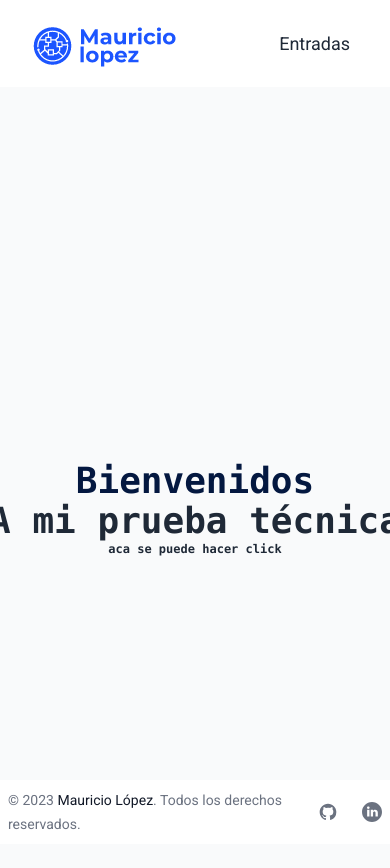
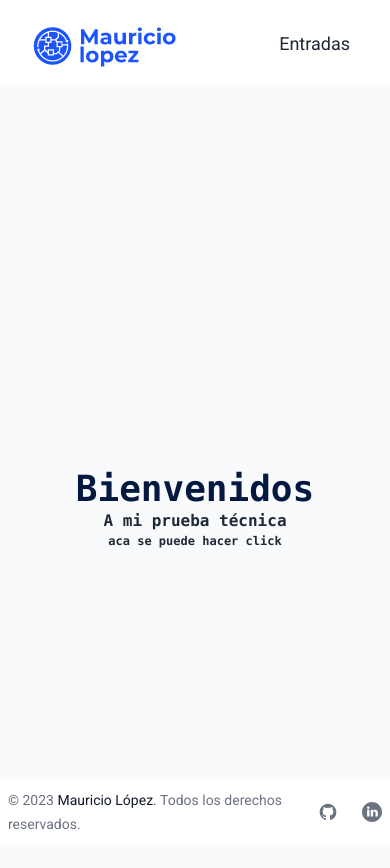
Before and after one commit to jamlopez93/prueba-tecnica, a Next.js app in the folder prueba-auco/: page / in a window 390 px wide. Shown: the top 868 px of the page. Built offline with nearby package versions, Linux system fonts and the light colour scheme.

Commit message:
feat: gracias diosito v3

```diff
--- a/prueba-auco/src/app/page.tsx
+++ b/prueba-auco/src/app/page.tsx
@@ -17,8 +17,8 @@ export default function Home() {
             transition={{ duration: 0.5 }}
             className="h-screen flex items-center flex-col justify-center  overflow-hidden "
           >
-            <h1 className="hover:scale-105 transition-all ease-in-out duration-500 ">Bienvenidos</h1>
-            <p className="mx-20 hover:scale-105 transition-all ease-in-out duration-500">A mi prueba técnica</p>
+            <h1 className=" hover:scale-105 transition-all ease-in-out duration-500 ">Bienvenidos</h1>
+            <p className="text-base lg:text-4xl mx-20 hover:scale-105 transition-all ease-in-out duration-500">A mi prueba técnica</p>
             <p className="text-xs hover:scale-105 transition-all ease-in-out duration-500">aca se puede hacer click</p>
           </motion.div>
         </Link>
```
